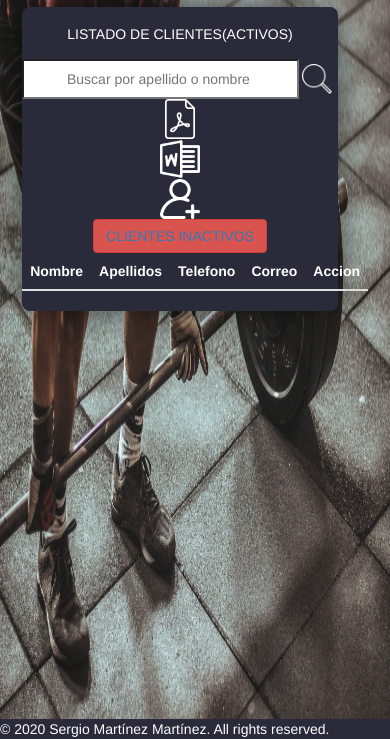
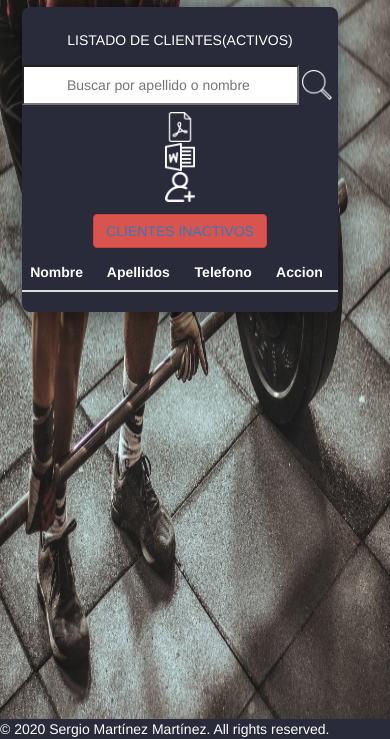
Before and after one commit to Sergio2697sm/GymArtBoostrap, a PHP site: page /clientes/verClientes.php in a window 390 px wide. Shown: the part 105-844 px from the top of the page. Run offline with PHP 8.4, Linux system fonts and the light colour scheme; tables that the repository leaves empty or names only in its code hold one stand-in row (values such as "Sample post"); lists and menus that the app fills with data are empty; some libraries are stand-ins or nearby versions.

Commit message:
mejorado

```diff
--- a/BBDD/clientesBBDD.php
+++ b/BBDD/clientesBBDD.php
@@ -75,11 +75,7 @@ function verClientes($estado)
                 </td>
                 <td><?php echo "${fila['Telefono']}"; ?></td>
                 <td>
-                    <input type="checkbox" class="boton-checkbox" id="eChkUsuario<?php echo $contador ?>">
-                    <label for="eChkUsuario<?php echo $contador ?>" class="tresbotones">...</label>
-                    <div class="a-ocultar"><?php echo "${fila['CorreoElectronico']}"; ?></div>
-                </td>
-                <td>
+
                     <div class="boton d-flex justify-content-center align-items-center">
                         <input type="checkbox" class="boton-checkbox" id="eChkBotones<?php echo $contador ?>">
                         <label for="eChkBotones<?php echo $contador ?>" class="tresbotones">...</label>
@@ -128,6 +124,7 @@ function verMas()
     $resultado = $conexion->query($select_cliente);
 
     while ($fila = $resultado->fetch_array()) {
+        $correoElectronico = $fila['CorreoElectronico'];
         $telefono = $fila['Telefono'];
         $poblacion = $fila['Poblacion'];
         $edad = $fila['Edad'];
@@ -140,7 +137,7 @@ function verMas()
 
         echo "<script> Swal.fire({
             title: 'OTRA INFORMACION',
-            html: '<b>Telefono:</b> $telefono </br> <b>poblacion:</b> $poblacion <br> <b>Domicilio:</b> $domicilio <br> <b>Edad:</b> $edad años <br> <b>Altura:</b> $altura metros <br> <b>Peso:</b> $peso kg <br> <b>Lesiones:</b> $lesiones <br><b>Actividad Fisica:</b> $actividadFisica',
+            html: '<b>Correo:</b> $correoElectronico </br> <b>Telefono:</b> $telefono </br> <b>poblacion:</b> $poblacion <br> <b>Domicilio:</b> $domicilio <br> <b>Edad:</b> $edad años <br> <b>Altura:</b> $altura metros <br> <b>Peso:</b> $peso kg <br> <b>Lesiones:</b> $lesiones <br><b>Actividad Fisica:</b> $actividadFisica',
             type: 'error',
           });</script>";
     }
@@ -390,14 +387,14 @@ function anadirClientes()
     $actividadFisica = $_POST["actividad"];
     $lesiones = $_POST["lesiones"];
 
-    // if (strlen($_POST["telefono"]) <= 9) {
-    //     $errores[] = "<script> Swal.fire({
-    //         icon: 'error',
-    //         title: 'Telefono',
-    //         text: 'Numero de telefono incorrecto',
-    //         type: 'error',
-    //       });</script>";
-    // }
+    if (strlen($_POST["telefono"]) < 9) {
+        $errores[] = "<script> Swal.fire({
+            icon: 'error',
+            title: 'Telefono',
+            text: 'Numero de telefono incorrecto',
+            type: 'error',
+          });</script>";
+    }
 
     if (!validad_email($correoElectronico)) {
         $errores[] = "<script>  Swal.fire({
@@ -416,14 +413,33 @@ function anadirClientes()
         CorreoElectronico,Telefono,Observaciones,Peso,Altura,Edad,ActividadFisica,Lesiones,Activo)
         VALUES($codigo,'$nombre','$apellidos','$domicilio','$poblacion','$correoElectronico',
         $telefono,'$Observaciones',$peso,$altura,$edad,'$actividadFisica','$lesiones',1)";
-        echo "<p>$anadir_cliente </p>";
+        //echo "<p>$anadir_cliente </p>";
         $resultado = $conexion->query($anadir_cliente);
 
         if ($resultado) {
-            header("Location:verClientes.php");
-            echo "<p>Se ha añadido $conexion->affected_rows registros con exito</p>";
+            echo " <script>
+                Swal.fire({
+                    title: 'Cliente',
+                    text: 'Se ha insertado un cliente correctamente',
+                    icon: 'success',
+                }).then((result) => {
+                    if (result) {
+                        window.location.href = '/GymArtBoostrap/clientes/verClientes.php';
+                    }
+                });
+            </script> ";
         } else {
-            echo "Tuvimos problemas en la insercion, intentelo de nuevo mas tarde";
+            echo "<script> Swal.fire({
+                title: '¡Error!',
+                text: 'No se ha creado el usuario, intentelo mas tarde',
+                type: 'error',
+              });</script>";
         }
     }
+    // if ($resultado) {
+    //     header("Location:verClientes.php");
+    //     echo "<p>Se ha añadido $conexion->affected_rows registros con exito</p>";
+    // } else {
+    //     echo "Tuvimos problemas en la insercion, intentelo de nuevo mas tarde";
+    // }
 }
--- a/clientes/verClientes.php
+++ b/clientes/verClientes.php
@@ -52,7 +52,6 @@ include '../BBDD/clientesBBDD.php';
                                         <th scope="col">Nombre</th>
                                         <th scope="col">Apellidos</th>
                                         <th scope="col">Telefono</th>
-                                        <th scope="col">Correo</th>
                                         <th scope="col">Accion</th>
                                     </tr>
                                 </thead>
--- a/estilos/estilos.css
+++ b/estilos/estilos.css
@@ -282,22 +282,6 @@ section {
    display: none;
 }
 
-
-/*
-
-.boton-checkbox~[class*="a-ocultar"] {
-   display: none;
-}
-
-.boton-checkbox:checked~[class*="a-ocultar"] {
-   display: initial;
-   display: flex;
-   flex-flow: column;
-   justify-content: center;
-   align-items: center;
-   padding: 5%;
-} */
-
 /*Modificar*/
 .Modificar {
    background: var(--color-oscuro);
@@ -344,28 +328,41 @@ section {
 
 @media only screen and (max-width: 991px) {
    .tablas {
-      max-width: calc(100vw - 40px);
-      height: 100%;
+      width: 100%;
+      /* max-width: calc(100vw - 40px); */
       background: var(--color-oscuro);
       color: white;
       border-radius: 8px;
       display: grid;
-      grid-template-areas: "Titulo     Titulo        Titulo" "buscador   buscador       Buscador" "menuOpciones  menuOpciones   menuOpciones" "clientesInactivos clientesInactivos clientesInactivos" "divTable   divTable     divTable";
+      grid-template-areas: "Titulo     Titulo        Titulo"
+      "buscador   buscador       Buscador"
+      "menuOpciones  menuOpciones   menuOpciones"
+      "clientesInactivos clientesInactivos clientesInactivos"
+      "divTable   divTable     divTable";
       grid-template-columns: 1fr 1fr;
    }
    .tablas h1 {
       grid-area: Titulo;
+      padding-top: 2%;
       padding-bottom: 2%;
    }
    .descargas {
       grid-area: menuOpciones;
+      padding-top:2%;
+      padding-bottom: 2%;
    }
    .clientesAntiguos {
       grid-area: clientesInactivos;
+      display: flex;
+      justify-content: center;
+      align-items: center;
+      padding-top:2%;
+      padding-bottom: 2%;
    }
    .table {
       grid-area: divTable;
    }
+
    .tablas h1 {
       font-size: 1rem;
    }
@@ -375,16 +372,16 @@ section {
       grid-area: buscador;
    }
    #descargaPdf img {
-      width: 40px;
-      height: 40px;
+      width: 30px;
+      height: 30px;
    }
    #copia img {
-      width: 40px;
-      height: 40px;
+      width: 30px;
+      height: 30px;
    }
    #anadir img {
-      width: 40px;
-      height: 40px;
+      width: 30px;
+      height: 30px;
    }
    .tresbotones {
       display: flex;
@@ -402,6 +399,10 @@ section {
       justify-content: center;
       align-items: center;
       padding: 5%;
+   }
+
+   .boton {
+      flex-flow: column;
    }
 
    .Modificar {
```
Also changed, not shown: clientes/insertarClientes.php (+13 -14 lines).
